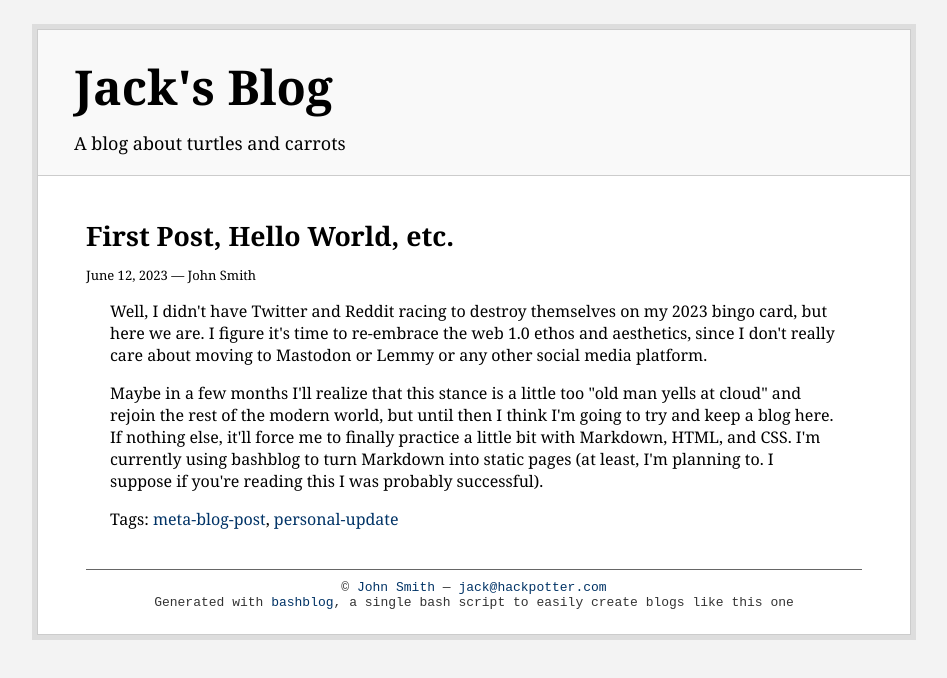
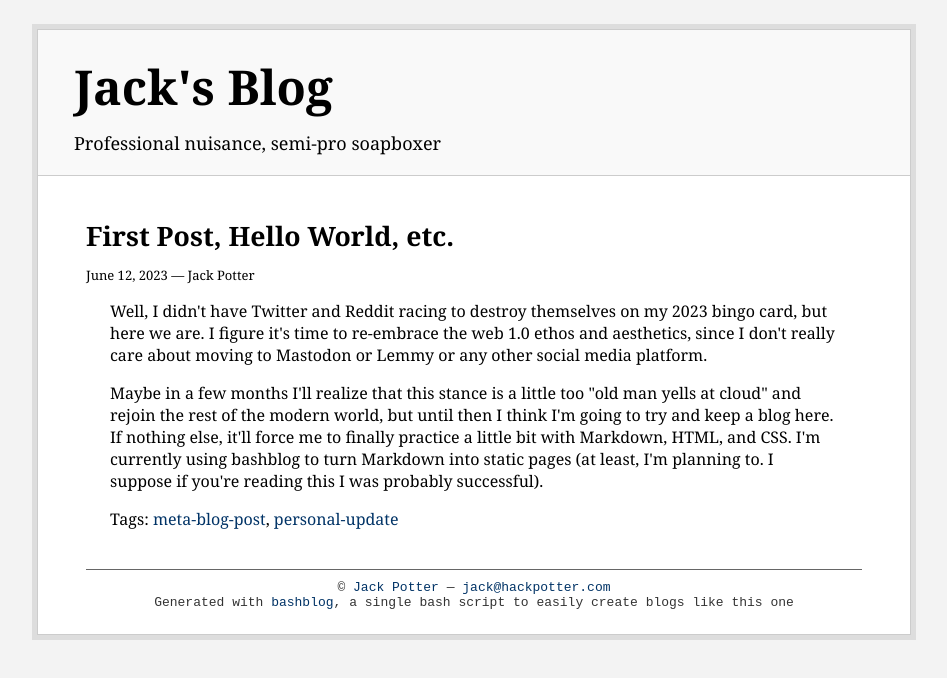
Before and after one commit to HackPotter/hackpotter.github.io, a plain HTML site: page first-post-hello-world-etc.html in a window 1280 px wide. Shown: the whole page, without its empty margins (166-1113 px from the left). Drawn offline with Linux system fonts and the light colour scheme.

Commit message:
rebuilt to fix name and description stuff for real this time

```diff
--- a/first-post-hello-world-etc.html
+++ b/first-post-hello-world-etc.html
@@ -11,7 +11,7 @@
 <div class="headerholder"><div class="header">
 <div id="title">
 <h1 class="nomargin"><a class="ablack" href="https://hackpotter.com/index.html">Jack's Blog</a></h1>
-<div id="description">A blog about turtles and carrots</div>
+<div id="description">Professional nuisance, semi-pro soapboxer</div>
 </div></div></div>
 <div id="divbody"><div class="content">
 <!-- entry begin -->
@@ -20,7 +20,7 @@ First Post, Hello World, etc.
 </a></h3>
 <!-- bashblog_timestamp: #202306121050.30# -->
 <div class="subtitle">June 12, 2023 &mdash;
-John Smith
+Jack Potter
 </div>
 <!-- text begin -->
 
@@ -38,7 +38,7 @@ probably successful).</p>
 <!-- text end -->
 <!-- entry end -->
 </div>
-<div id="footer">&copy; <a href="https://hackpotter.com">John Smith</a> &mdash; <a href="mailto:jack&#64;hackpotter&#46;com">jack&#64;hackpotter&#46;com</a><br/>
+<div id="footer">&copy; <a href="https://hackpotter.com">Jack Potter</a> &mdash; <a href="mailto:jack&#64;hackpotter&#46;com">jack&#64;hackpotter&#46;com</a><br/>
 Generated with <a href="https://github.com/cfenollosa/bashblog">bashblog</a>, a single bash script to easily create blogs like this one</div>
 </div></div>
 </body></html>
```
Also changed, not shown: all_posts.html (+2 -2 lines), all_tags.html (+2 -2 lines), index.html (+3 -3 lines), tag_meta-blog-post.html (+3 -3 lines), tag_personal-update.html (+3 -3 lines), 2 other files.
